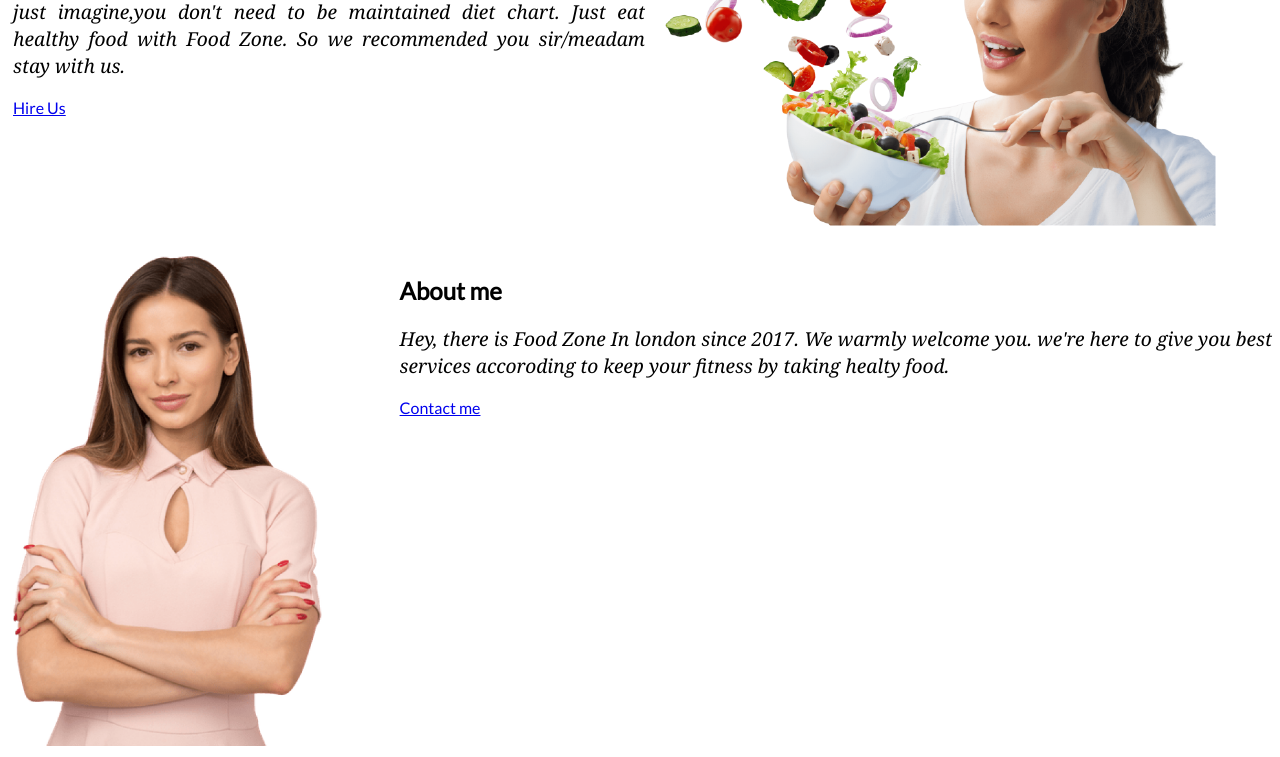
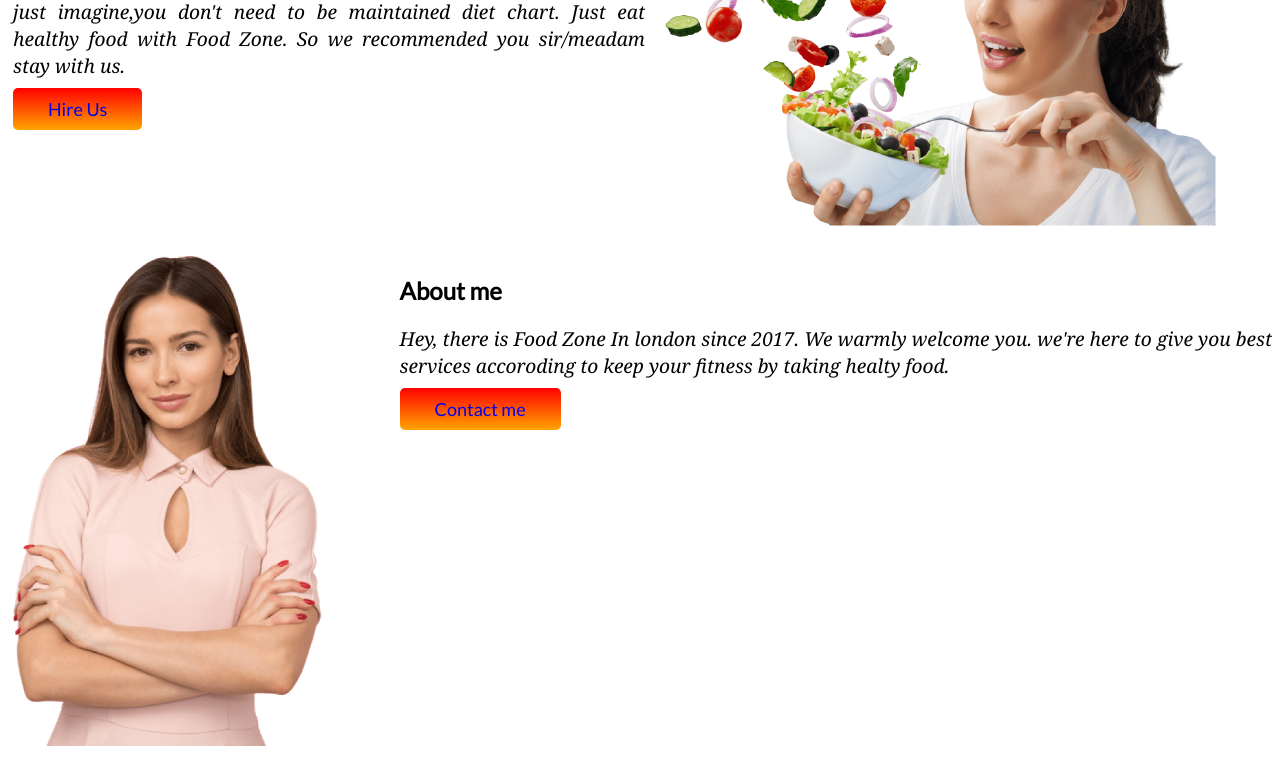
Before and after one commit to PrantaAcherjee/My-first-assaignment, a plain HTML site: page index.html in a window 1280 px wide. Shown: the part 177-934 px from the top of the page. Drawn offline with Linux system fonts and the light colour scheme.

Commit message:
secound done

```diff
--- a/index.html
+++ b/index.html
@@ -24,7 +24,7 @@
                 you sir/meadam stay with us.
 
             </p>
-            <a
+            <a class="link-button" target="_blank"
                 href="https://www.linkedin.com/in/pranta-acherjee-978993201/?lipi=urn%3Ali%3Apage%3Ad_flagship3_feed%3Ba4Jxss64RXCU1lWPx72cXg%3D%3D">Hire
                 Us</a>
         </div>
@@ -43,7 +43,7 @@
                 Hey, there is Food Zone In london since 2017. We warmly welcome you. we're here to give you best
                 services accoroding to keep your fitness by taking healty food.
             </p>
-            <a
+            <a class="link-button" target="_blank"
                 href="https://www.linkedin.com/in/pranta-acherjee-978993201/?lipi=urn%3Ali%3Apage%3Ad_flagship3_feed%3Ba4Jxss64RXCU1lWPx72cXg%3D%3D">Contact
                 me
             </a>
--- a/style.css
+++ b/style.css
@@ -15,3 +15,12 @@ font-style: italic;
 font-family: Georgia, 'Times New Roman', Times, serif;}
 
 .half-width img{width:80%;}
+.link-button{
+    text-decoration: none;
+    background-image: linear-gradient(red, orange);
+    padding: 10px 35px;
+    border-radius: 5px;
+    font-size: large;
+    font-weight: 500;
+
+}
```
